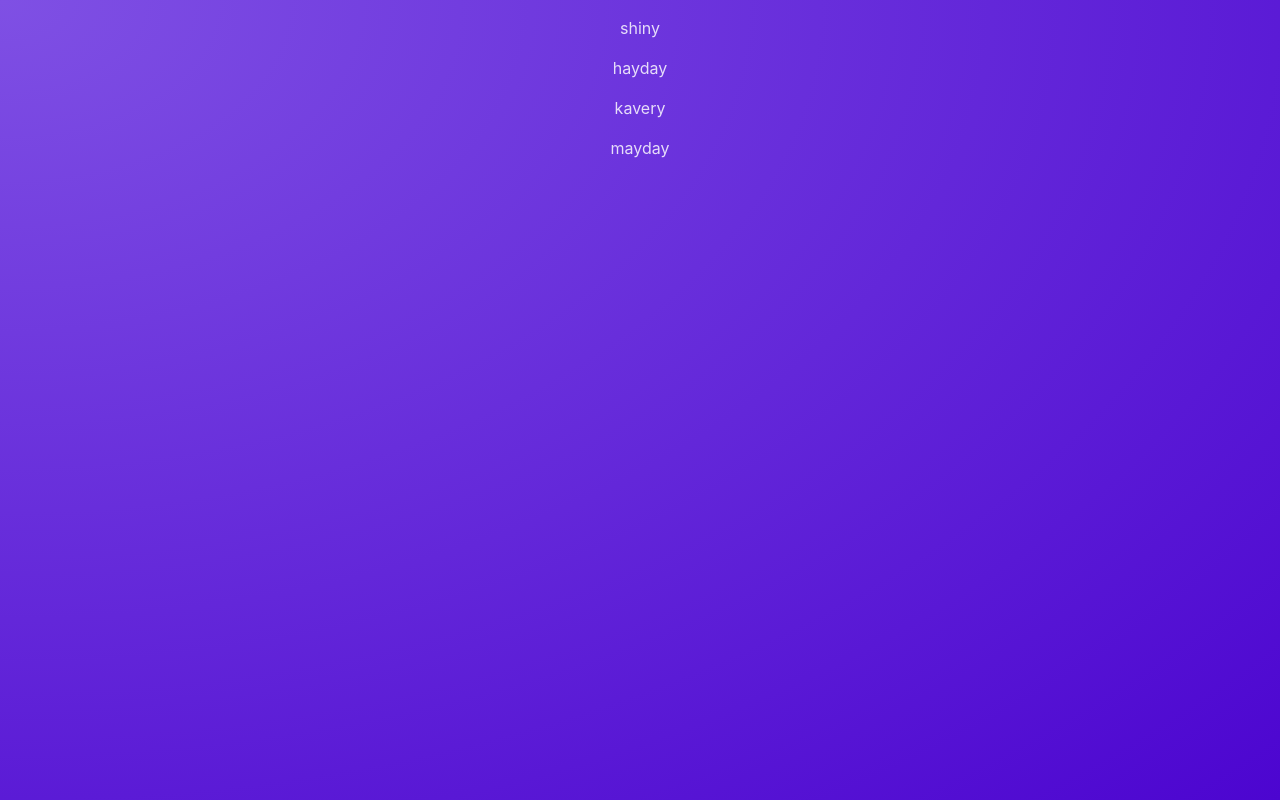
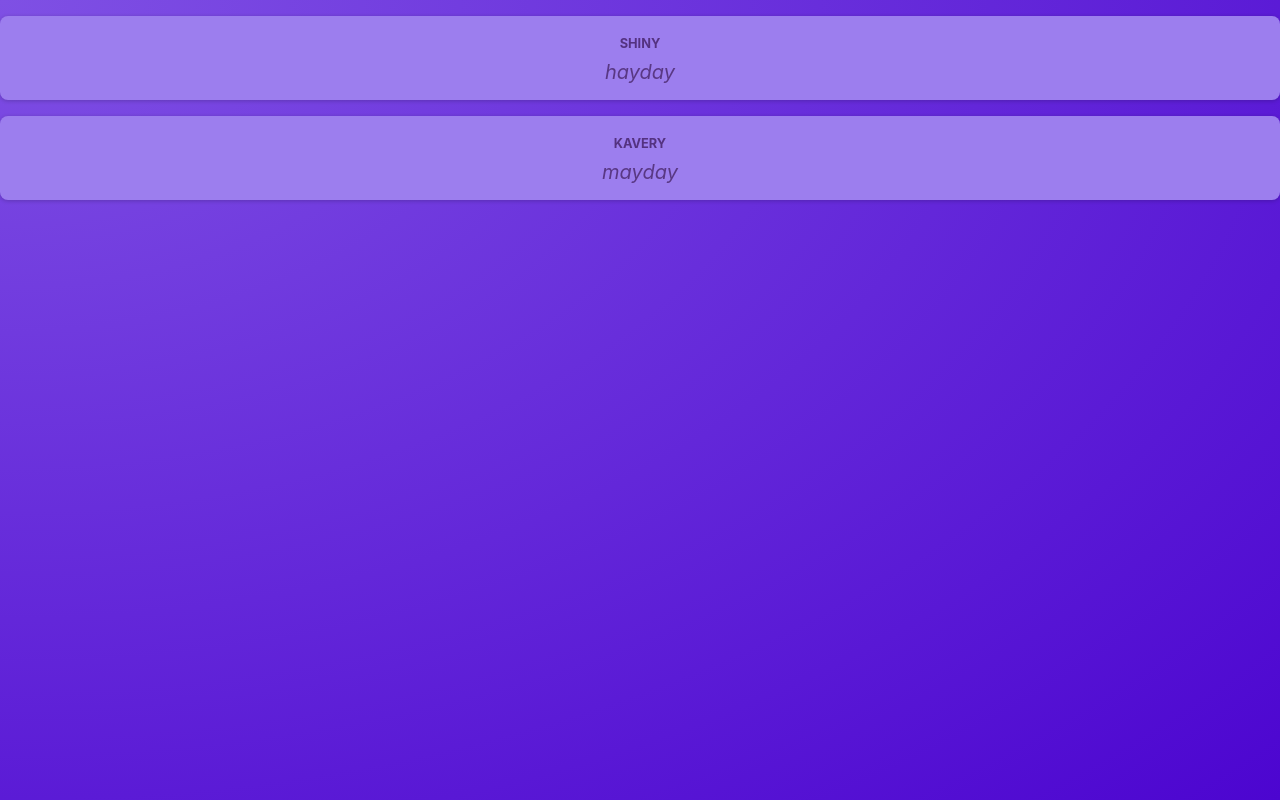
Before and after one commit to Kavery-pm/react-posts, a React (Vite) app: page / in a window 1280 px wide. Built offline with nearby package versions, Linux system fonts and the light colour scheme.

Commit message:
added styling

```diff
--- a/src/components/Post.jsx
+++ b/src/components/Post.jsx
@@ -1,10 +1,12 @@
+import classes from './post.module.css';
 const Post = ({author,title})=>{
+
     const names=['shiny','kavery'];
     const chosenName = Math.random()> 0.5 ?names[0]:names[1]
     return (
-<div>
-    <p>{author}</p>
-    <p>{title}</p>
+<div className={classes.post}>
+    <p className={classes.author}>{author}</p>
+    <p className={classes.text}>{title}</p>
 
 </div>
     )
--- /dev/null
+++ b/src/components/post.module.css
@@ -0,0 +1,35 @@
+.post {
+    margin: 1rem 0;
+    padding: 1rem;
+    background-color: #9c7eee;
+    border-radius: 8px;
+    box-shadow: 0 1px 4px rgba(0, 0, 0, 0.2);
+    animation: animate-in 1s ease-out forwards;
+  }
+
+  .author {
+    font-size: 0.8rem;
+    font-weight: bold;
+    color: #543280;
+    margin: 0;
+    text-transform: uppercase;
+  }
+
+  .text {
+    white-space: pre-wrap;
+    font-size: 1.25rem;
+    margin: 0.25rem 0 0 0;
+    color: #593884;
+    font-style: italic;
+  }
+
+  @keyframes animate-in {
+    from {
+      opacity: 0;
+      transform: translateY(1rem);
+    }
+    to {
+      opacity: 1;
+      transform: translateY(0);
+    }
+  }
```
